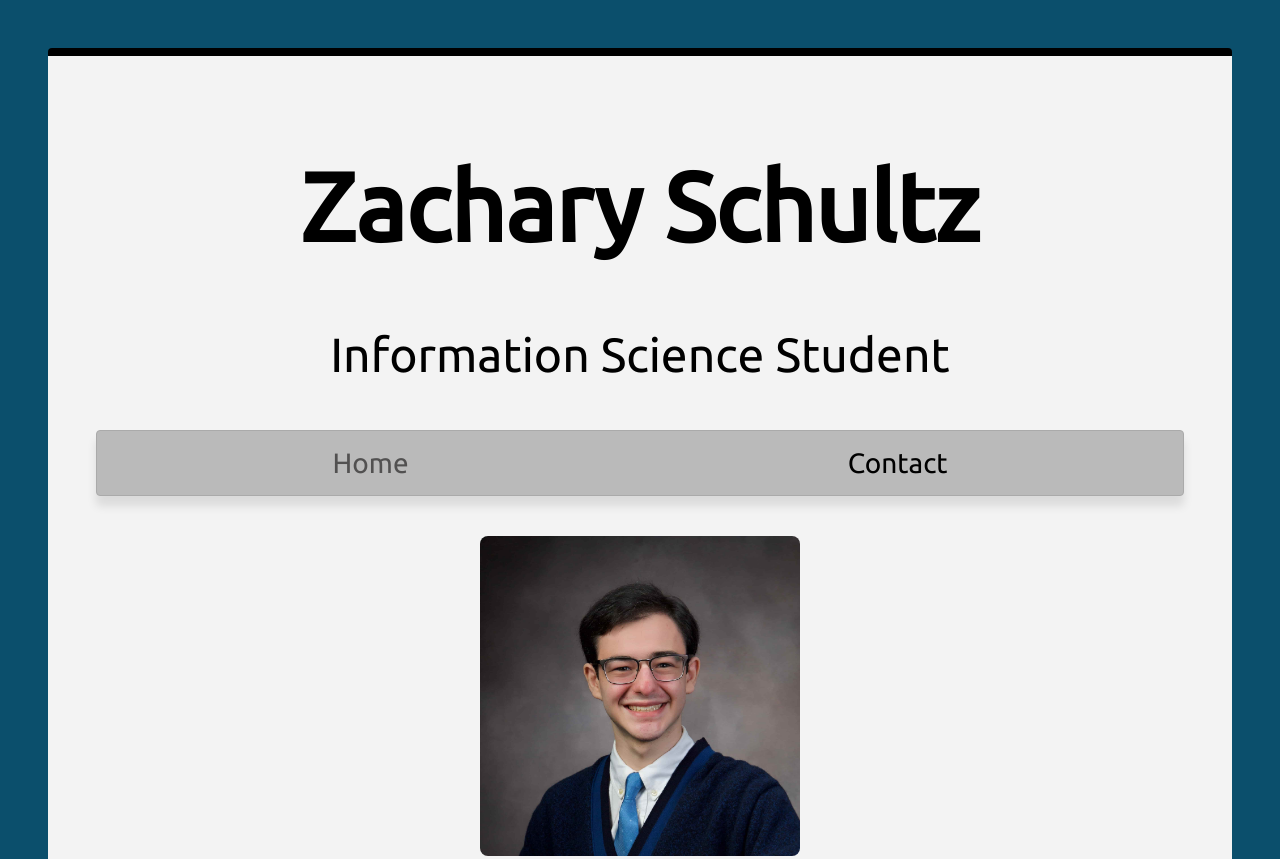
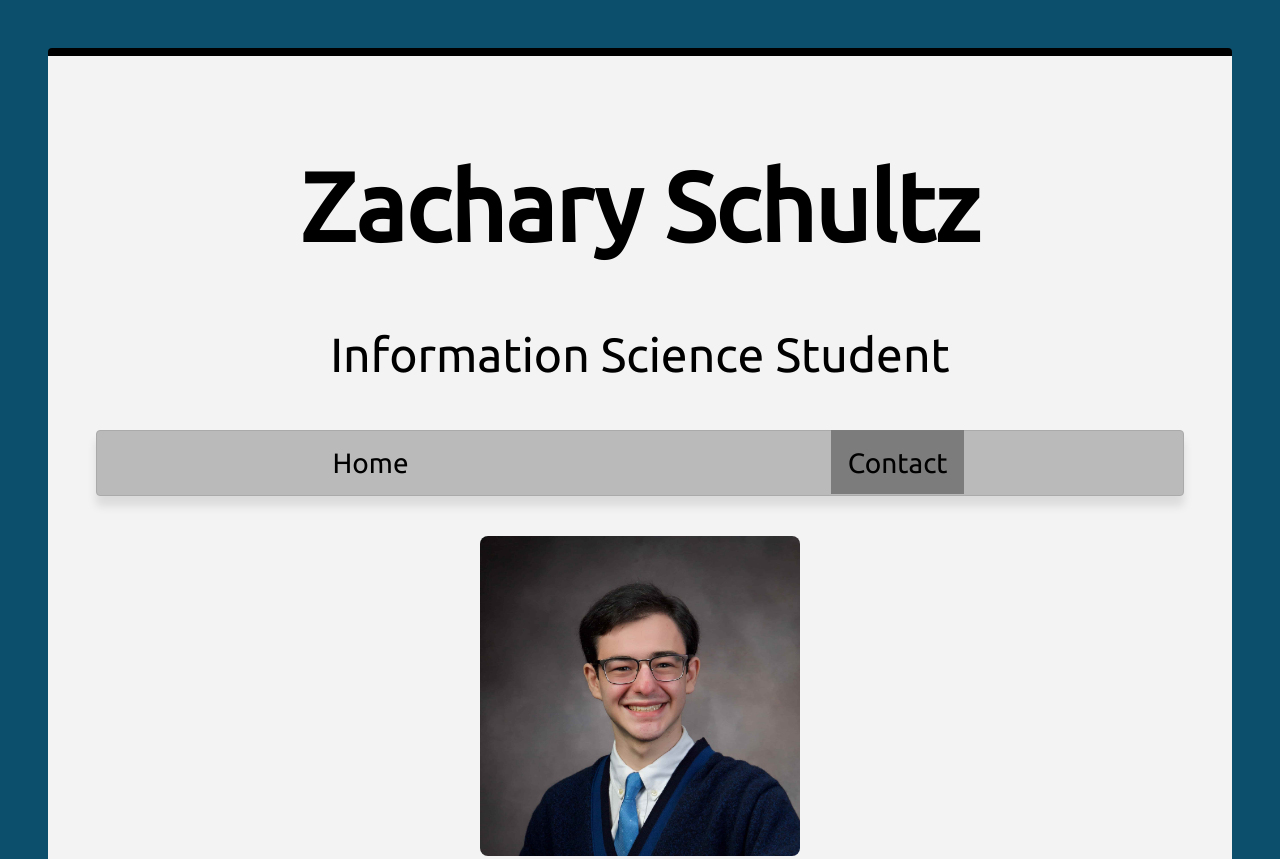
Before and after one commit to zschultz00/mi349_final, a plain HTML site: page contact.html in a window 1280 px wide. Shown: the top 859 px of the page. Drawn offline with Linux system fonts and the light colour scheme.

Commit message:
nav update

```diff
--- a/styles.css
+++ b/styles.css
@@ -4,8 +4,8 @@
     --bodybg: #f3f3f3;
     --btnbg: #f3f3f3;
     --cardbg: #bababa;
-    --active: black;
-    --inactive: #525151;
+    --active: #7c7c7c;
+    --inactive: #bababa;
 }
 
 html {
@@ -209,13 +209,27 @@ section>ul>li {
     margin-bottom: 2em;
 }
 
+li a {
+    color: black;
+    text-align: center;
+    padding: 0.6em 0.6em;
+    text-decoration: none;
+    font-size: 175%;
+}
+
+li a:hover {
+    background-color: var(--active);
+    transition: background-color ease-in-out 0.2s;
+}
+
+
 .nav-btn-active {
-    color: var(--active);
-    font-size: 175%;
-    transition: color ease-in-out 0.2s;
+    background-color: var(--active);
+
+
     text-decoration: none;
 }
-
+/*
 .nav-btn-inactive {
     color: var(--inactive);
     font-size: 175%;
@@ -230,7 +244,7 @@ section>ul>li {
     text-decoration: none;
     text-shadow: rgba(0, 0, 0, 0.1) 0 5px 5px;
 }
-
+*/
 @media only screen and (max-width: 350px) {
     body {
         font-size: 65%;
```
